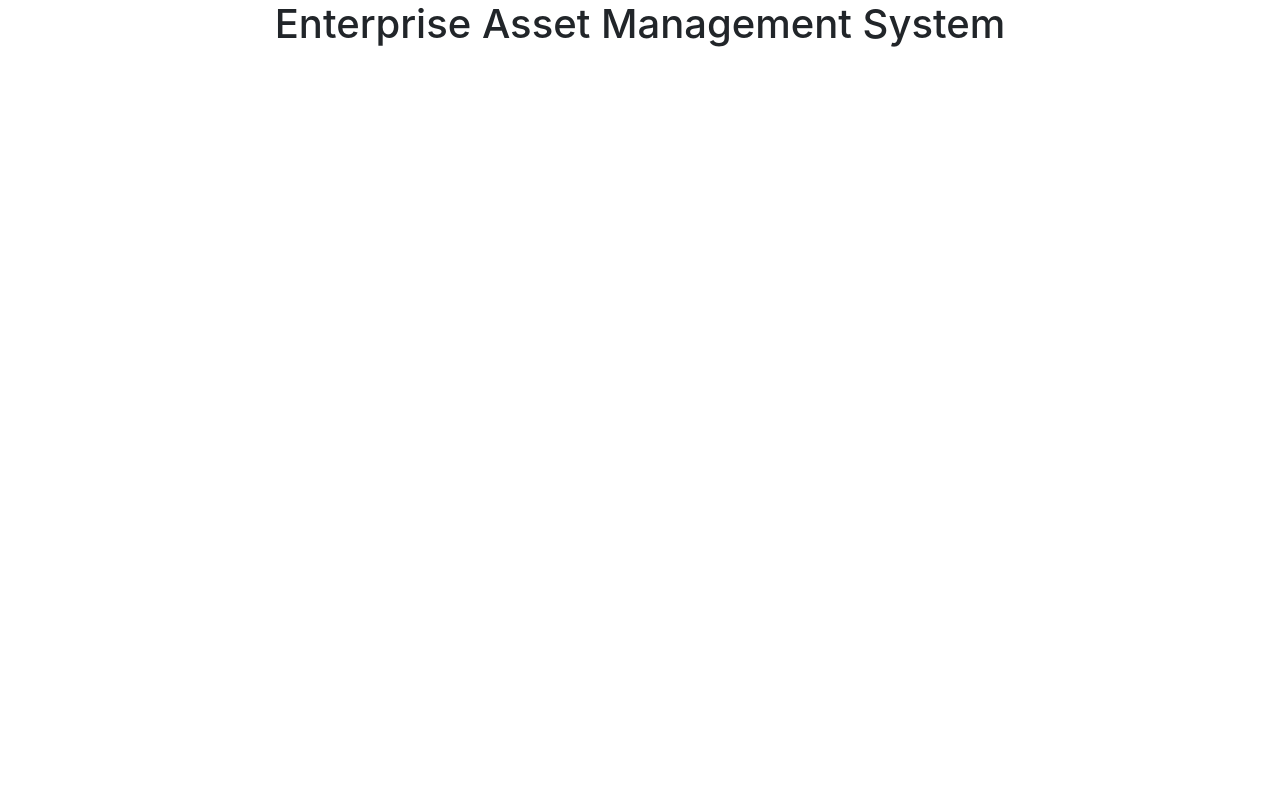
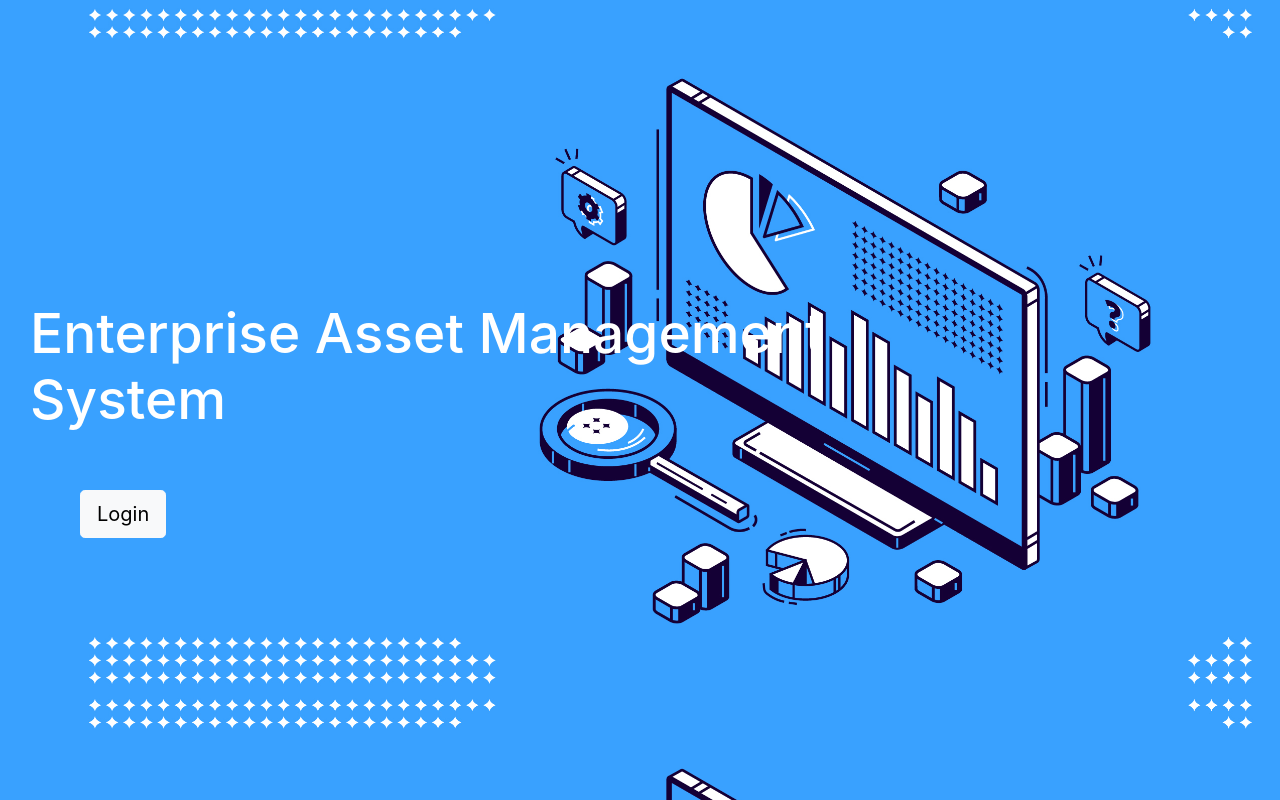
Before and after one commit to AnushkaPraveen/Contacts-Directory---frontend, a React (Create React App) app: page / in a window 1280 px wide. Built offline with nearby package versions, Linux system fonts and the light colour scheme.

Commit message:
home page design

```diff
--- a/src/App.js
+++ b/src/App.js
@@ -9,11 +9,11 @@ import Supplier from './components/supplier/supplier';
 import Warranty from './components/warranty/warranty';
 import Service from './components/service/service';
 
-import './App.css';
+
 
 function App() {
   return (
-    <div className="App">
+    <div>
 
        <Router>
          <Routes>
--- a/src/components/dashboard.js
+++ b/src/components/dashboard.js
@@ -1,4 +1,5 @@
 import React, { Component } from "react";
+import "./dashboard.css";
 
 class Dashboard extends Component{
     render(){
--- /dev/null
+++ b/src/components/home.css
@@ -0,0 +1,17 @@
+h1 {
+    color: white;
+    font-size: 55px;
+    margin-top: 300px;
+    margin-left: 30px;
+    position: fixed;
+}
+
+.login {
+    margin-top: 490px;
+    margin-left: 80px;
+}
+
+body {
+    background-image: url(./images/658.jpg);
+    background-size: cover;
+}
--- a/src/components/home.js
+++ b/src/components/home.js
@@ -1,13 +1,16 @@
 import React, { Component } from "react";
+import "./home.css";
 
-class Home extends Component{
-    render(){
-        return(
-            <div>
-               <h1>Enterprise Asset Management System</h1>
-            </div>
-        )
-    }
-
+class Home extends Component {
+  render() {
+    return (
+      <div>
+        <body>
+          <h1>Enterprise Asset Management<br/> System</h1>
+          <a href="./dashboard"><button className="btn btn-light btn-lg login">Login</button></a>
+        </body>
+      </div>
+    );
+  }
 }
 export default Home;
```
Also changed, not shown: src/components/dashboard.css (added), src/components/images/658.jpg (added).
